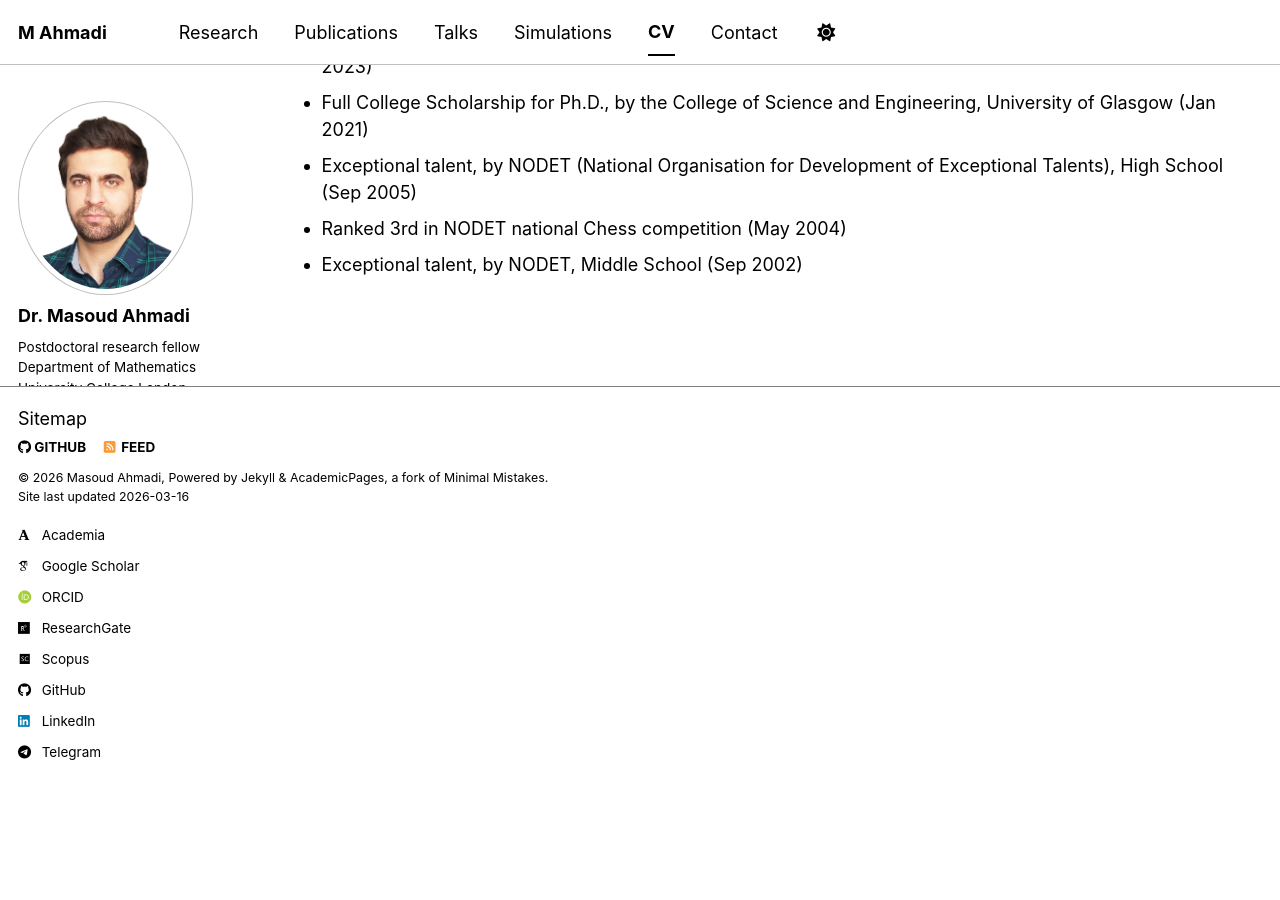
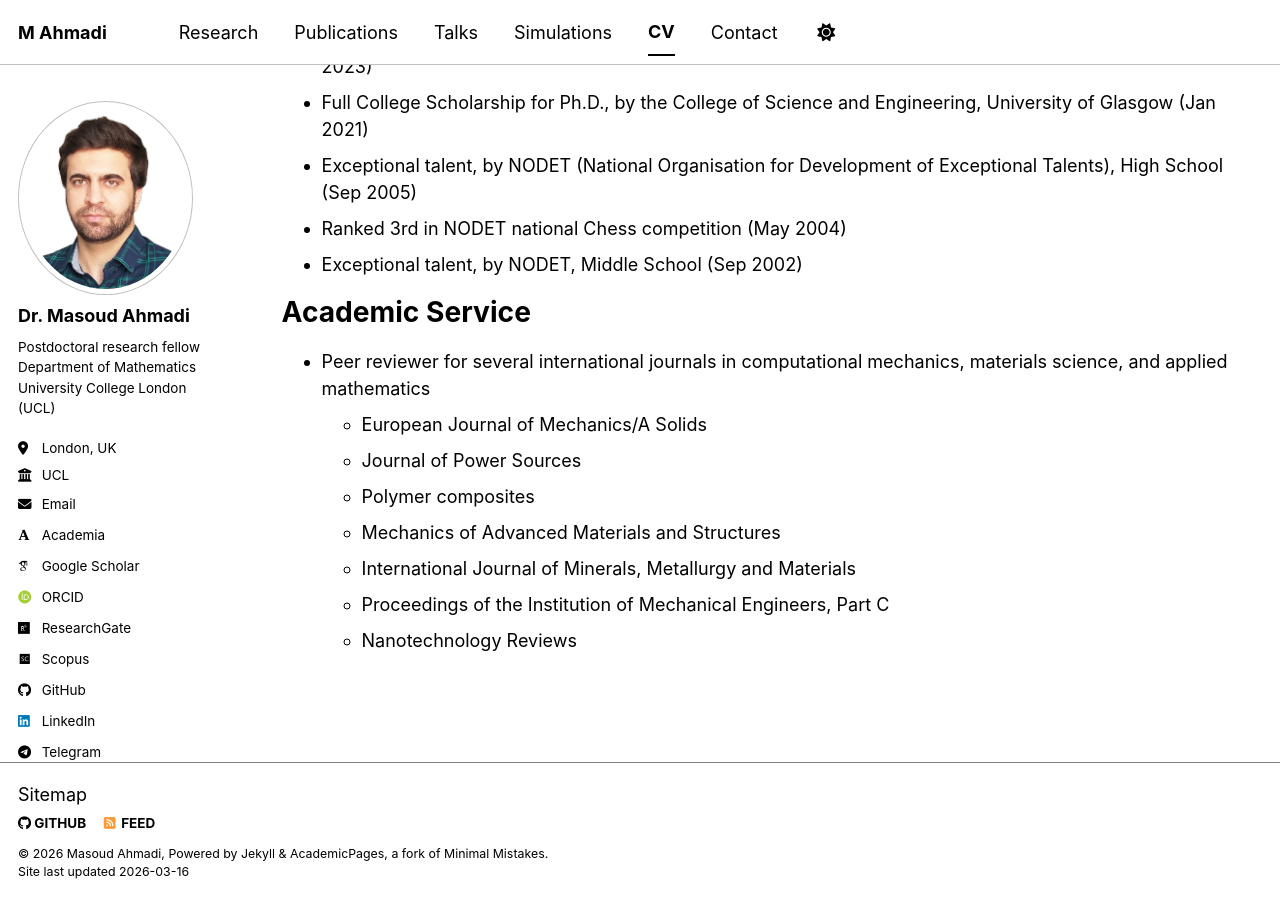
Before and after one commit to Masoud16ahm/Masoud16ahm.github.io, a Jekyll site: the page built from _pages/cv.md, in a window 1280 px wide and 900 px high, scrolled down 4020 px. Built offline with Jekyll 4.4.1, drawn with Linux system fonts in a browser that asks for light colours; some web fonts are replaced; a script bundle is joined from its source files by our own code; library files that are not in the unit come from our copies.

Commit message:
Add academic service section to CV
Added academic service section with peer reviewer details.

```diff
--- a/_pages/cv.md
+++ b/_pages/cv.md
@@ -102,3 +102,14 @@ Honours & Awards
 * Exceptional talent, by NODET (National Organisation for Development of Exceptional Talents), High School (Sep 2005)
 * Ranked 3rd in NODET national Chess competition (May 2004)
 * Exceptional talent, by NODET, Middle School (Sep 2002)
+
+Academic Service
+======
+* Peer reviewer for several international journals in computational mechanics, materials science, and applied mathematics
+  * European Journal of Mechanics/A Solids
+  * Journal of Power Sources
+  * Polymer composites
+  * Mechanics of Advanced Materials and Structures
+  * International Journal of Minerals, Metallurgy and Materials
+  * Proceedings of the Institution of Mechanical Engineers, Part C
+  * Nanotechnology Reviews
```
